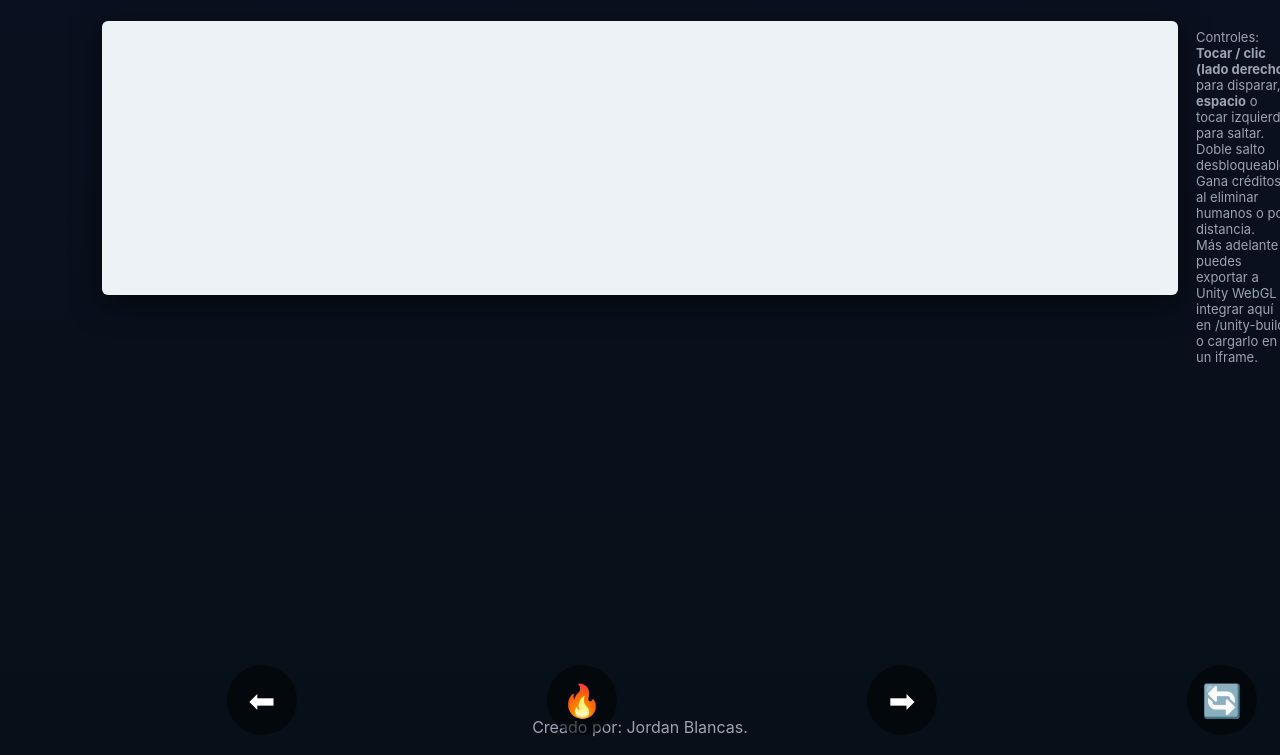
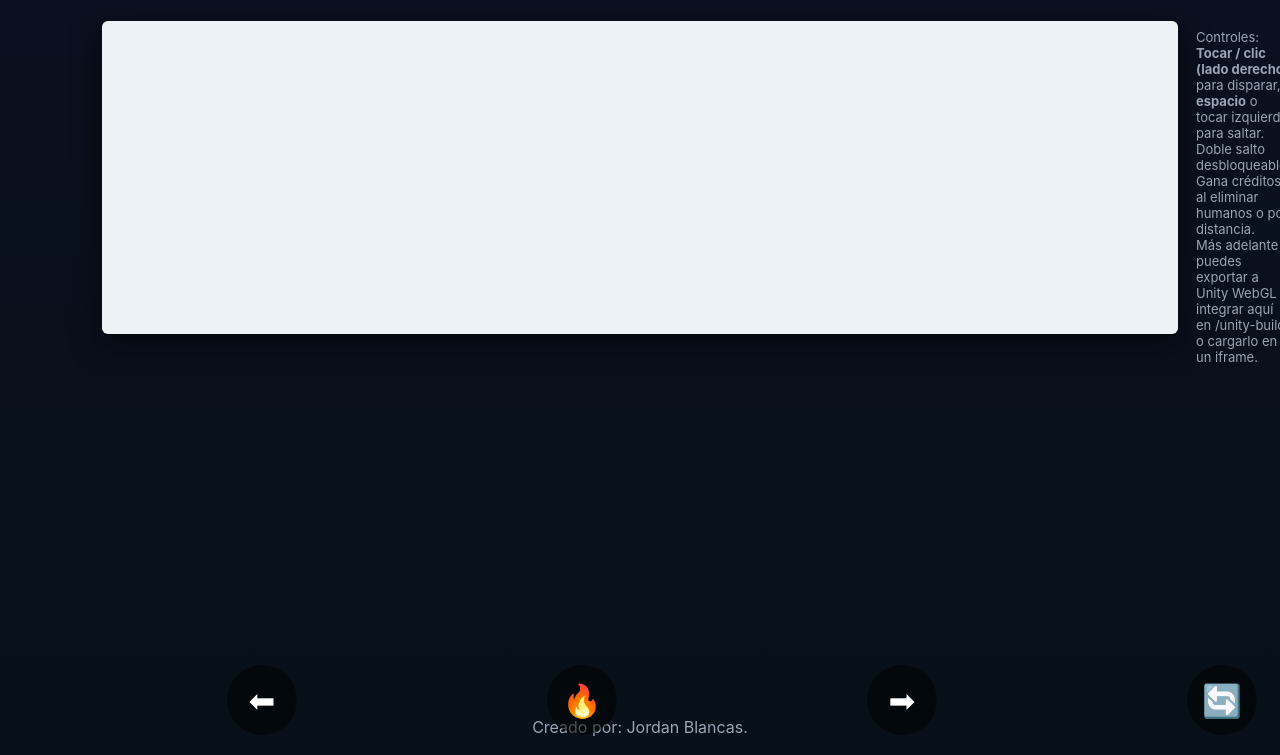
Before and after one commit to jordan-blancas/myownskynet, a plain HTML site: page index.html in a window 1280 px wide. Shown: the part 45-800 px from the top of the page. Drawn offline with Linux system fonts and the light colour scheme.

Commit message:
Mejora del juego8

```diff
--- a/game.js
+++ b/game.js
@@ -8,18 +8,14 @@
   const ctx = canvas.getContext('2d');
 
   function resizeCanvas() {
-    // full-width within container while keeping a minimum logical height
     const parent = canvas.parentElement;
     const maxW = Math.min(window.innerWidth, 1100);
-    // desired aspect ~ 900x220 -> keep scale but allow taller on mobile
     const scale = Math.max(0.6, Math.min(1, window.innerWidth / 900));
-    canvas.width = Math.floor(maxW - 0); // use full width available
-    // height based on ratio but allow chunk for mobile
-    canvas.height = Math.floor(Math.max(220 * scale, window.innerHeight * 0.35));
-
-    // keep player on ground when resize
+    canvas.width = Math.floor(maxW - 0);
+    // Cambia 220 por 320 o 400 para asegurar altura visible
+    canvas.height = Math.floor(Math.max(320 * scale, window.innerHeight * 0.35));
     if (player) {
-      player.y = canvas.height - player.h - 12; // <-- AJUSTE AQUÍ
+      player.y = canvas.height - player.h - 12;
     }
   }
   window.addEventListener('resize', resizeCanvas);
--- a/index.html
+++ b/index.html
@@ -44,7 +44,7 @@
 
   <main>
     <!-- Canvas: el id se mantiene como "game" para compatibilidad con game.js -->
-    <canvas id="game" width="900" height="220"></canvas>
+    <canvas id="game" width="900" height="400"></canvas>
 
     <div id="controls">
       <button id="btnLeft">⬅</button>
--- a/style.css
+++ b/style.css
@@ -41,3 +41,14 @@ canvas{background:#edf2f7;border-radius:6px;display:block;box-shadow:0 8px 30px
     background: rgba(0,0,0,0.5);
     color: white;
 }
+
+canvas {
+  background: #edf2f7;
+  border-radius: 6px;
+  display: block;
+  width: 100%;
+  height: auto;
+  max-height: 60vh;
+  min-height: 220px; /* <--- agrega esto */
+  max-height: 70vh;  /* puedes aumentar el max si quieres */
+}
```
